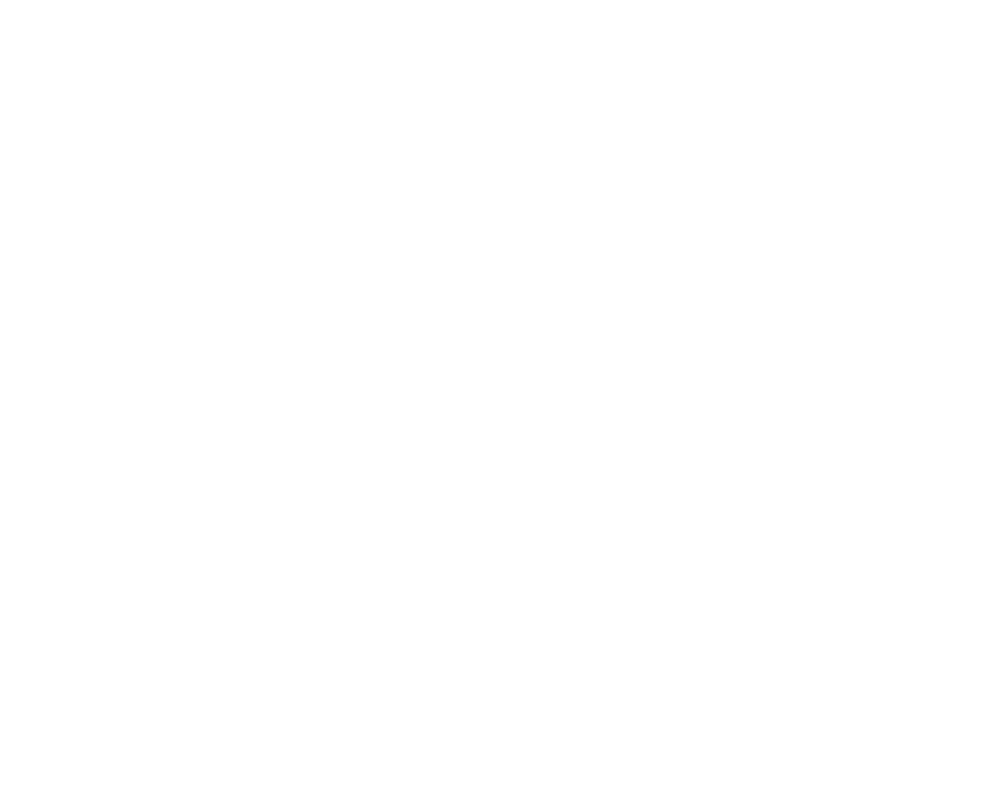
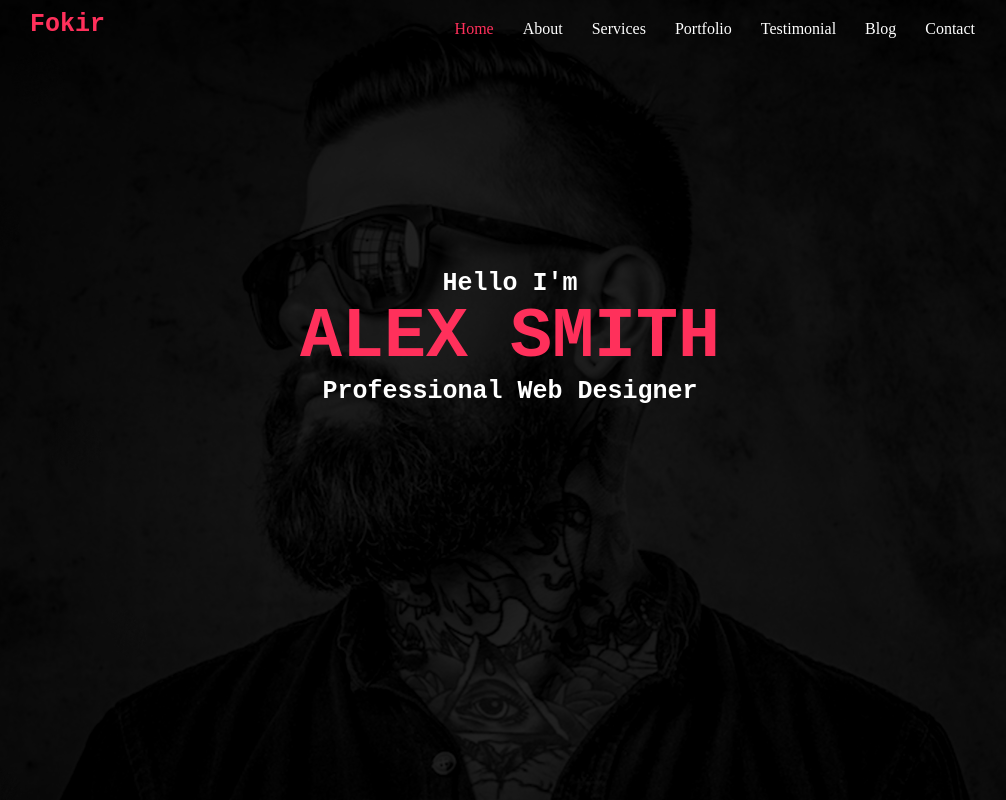
Before and after one commit to ReemHassan742/Frontend-Route-2025, a plain HTML site: page Task 4/index.html in a window 1280 px wide. Shown: the whole page, without its empty margins (130-1136 px from the left). Drawn offline with Linux system fonts and the light colour scheme.

Commit message:
Add files via upload

```diff
--- /dev/null
+++ b/Task 4/Css/style.css
@@ -0,0 +1,79 @@
+*{
+    margin: 0;
+}
+#header {
+    background-image: url(/image/hero\ img.jpg);
+    background-size: cover;
+    background-position: center;
+    height: 100vh;
+    position: relative;
+}
+
+.overlay {
+    position: absolute;
+    top: 0;
+    left: 0;
+    width: 100%;
+    height: 100%;
+    background: rgba(0, 0, 0, 0.8);
+}
+
+#navbar, #header-content {
+    position: relative;
+    z-index: 1;
+
+}
+#header-content {
+    text-align: center;
+    padding-top: 230px;
+    font-family: "Source Code Pro", monospace;
+    font-weight: 900;
+
+
+}
+#header-content span {
+    color: rgb(255, 255, 255);
+    font-size: 25px;
+}
+
+#header-content p {
+    color: rgb(255,48,91);
+    text-align: center;
+    font-size: 70px;
+    font-weight: bolder;
+}
+#clear-div{
+    clear: both;
+}
+#contaniner #logo{
+    float: left;
+    color:rgb(255,48,91) ;
+    font-size: 25px;
+    font-family: "Source Code Pro", monospace;
+    font-weight: 900;
+    padding-top: 10px;
+}
+#contaniner #menu-link{
+    float: right;
+}
+#header #menu-link li{
+    display: inline-block;
+    padding: 0 10px;
+    font-size: 16px;
+    margin-top: 20px;
+
+}
+#header #menu-link li .active{
+    color: rgb(255,48,91) ;
+}
+#header #menu-link a{
+    color: rgb(255, 255, 255);
+    text-decoration:none ;
+    padding-right: 5px;
+}
+#contaniner {
+    padding-right: 80px;
+    padding-left: 80px;
+    margin-left: 80px;
+    margin-right: 80px;
+}
--- a/Task 4/index.html
+++ b/Task 4/index.html
@@ -1,9 +1,39 @@
+<!DOCTYPE html>
 <!DOCTYPE html>
 <html>
     <head>
         <title>Fokir</title>
+        <link rel="stylesheet" href="/Css/Style.css">
     </head>
     <body>
+        <div id="header">
+            <div class="overlay"></div>
+            <div id="navbar">
+                <div id="contaniner">
+                    <div id="logo">
+                        <span>Fokir</span>
+                    </div>
+                    <div id="menu-link">
+                        <ul>
+                            <li><a class="active" href="#">Home</a></li>
+                            <li><a href="#">About</a></li>
+                            <li><a href="#">Services</a></li>
+                            <li><a href="#">Portfolio</a></li>
+                            <li><a href="#">Testimonial</a></li>
+                            <li><a href="#">Blog</a></li>
+                            <li><a href="#">Contact</a></li>
+                        </ul>
+                    </div>
+                    <div id="clear-div"></div>
+                </div>
+            </div>
+            <div id="header-content">
+                <span>Hello I'm</span>
+                <p>ALEX SMITH</p>
+                <span>Professional Web Designer</span>
+            </div>
+        </div>
+
 
     </body>
 </html>
```
